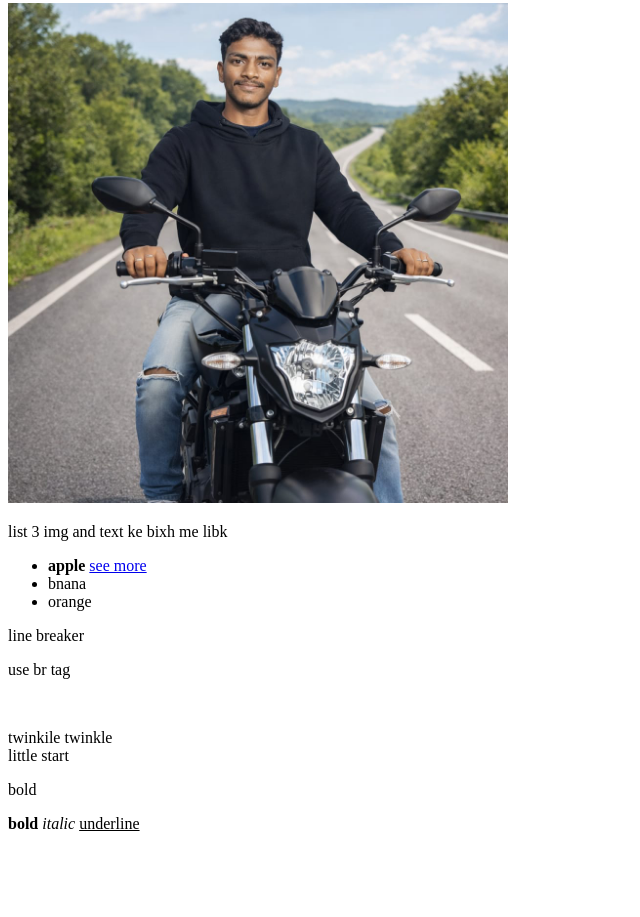
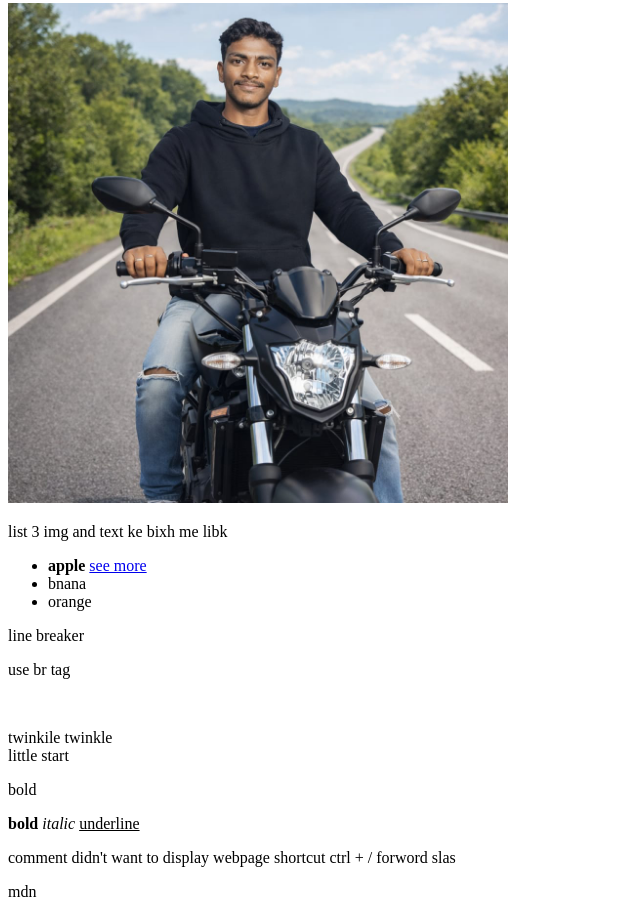
Before and after one commit to monuchoudhary-dev/Apna-college-delta-batch, a plain HTML site: page day2/index.html in a window 1280 px wide. Shown: the part 444-1361 px from the top of the page, without its empty margins (0-640 px from the left). Before the commit the page ends 1285 px from the top, so only its background shows below. Drawn offline with Linux system fonts and the light colour scheme.

Commit message:
comment in html

```diff
--- a/day2/index.html
+++ b/day2/index.html
@@ -58,5 +58,10 @@
 <b> bold </b>
 <i> italic </i>
 <u> underline </u>
+
+<p> comment didn't want to display webpage shortcut ctrl + / forword slas   </p>
+<!-- this is comment -->
+<p> mdn </p>
+
 </body>
 </html>
```
